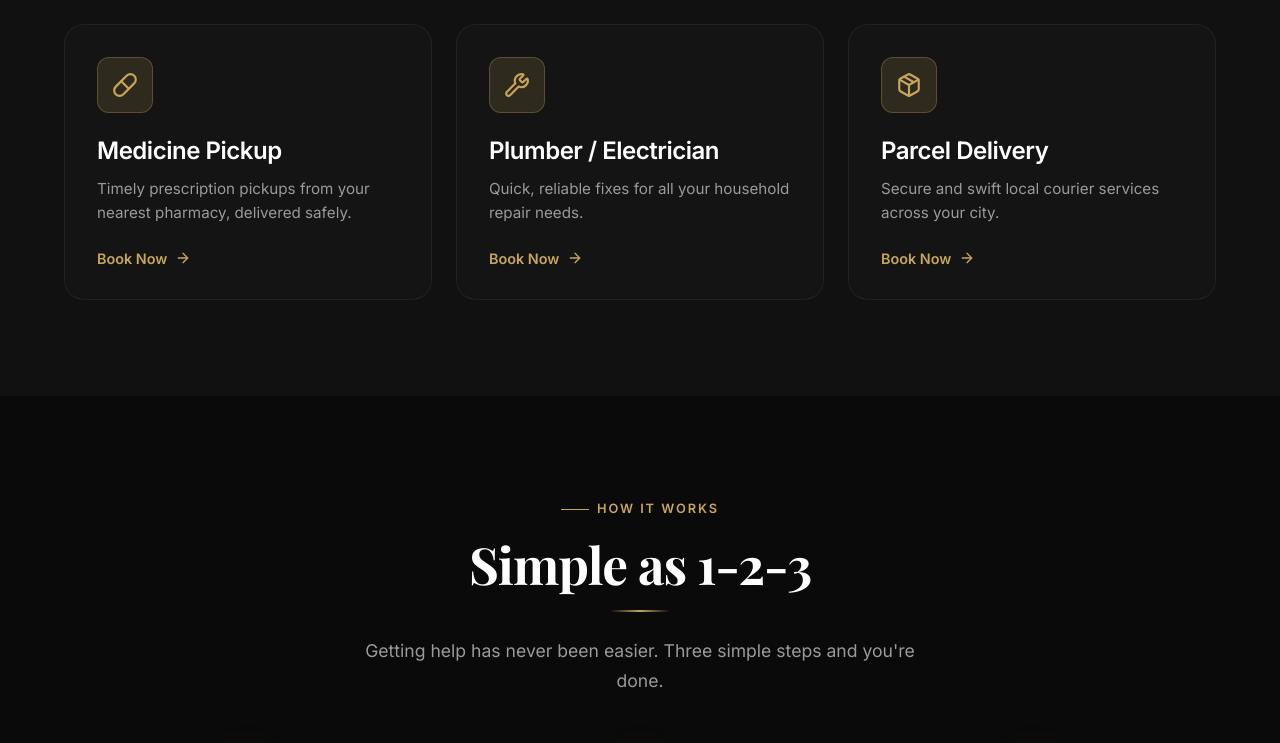
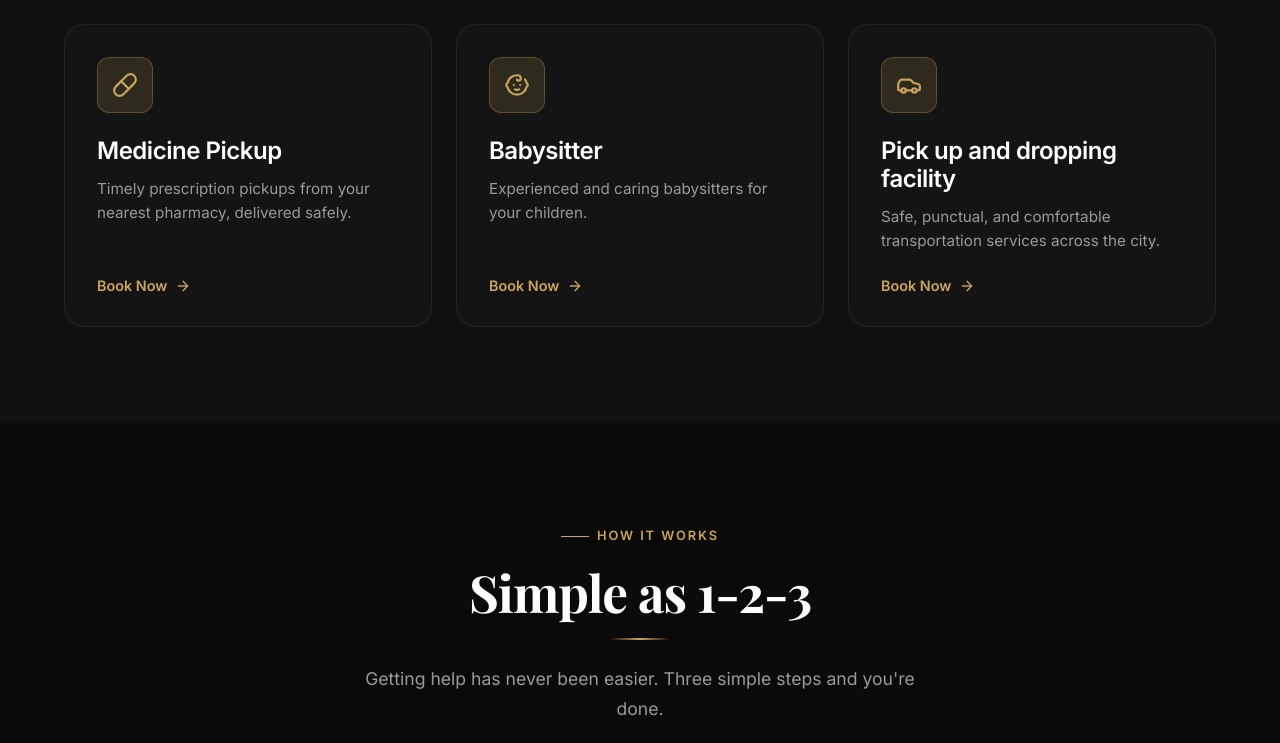
Before and after one commit to Akshat88658/Saathi, a React (Vite) app: page / in a window 1280 px wide. Shown: the part 1600-2343 px from the top of the page. Built offline with nearby package versions, Linux system fonts and the light colour scheme.

Commit message:
Replace Plumber and Parcel Delivery with Babysitter and Pick up and dropping facility

```diff
--- a/src/components/Services.tsx
+++ b/src/components/Services.tsx
@@ -1,12 +1,12 @@
-import { ShoppingBag, Dog, UserCheck, Pill, Wrench, Package, ArrowRight } from 'lucide-react';
+import { ShoppingBag, Dog, UserCheck, Pill, Baby, Car, ArrowRight } from 'lucide-react';
 
 const services = [
   { id: 1, title: 'Grocery Shopping', icon: ShoppingBag, desc: 'Fresh groceries picked and delivered to your doorstep by a trusted local.' },
   { id: 2, title: 'Dog Walking', icon: Dog, desc: 'Professional and caring walks for your furry friends, rain or shine.' },
   { id: 3, title: 'Elderly Care', icon: UserCheck, desc: 'Compassionate companionship and daily assistance for your loved ones.' },
   { id: 4, title: 'Medicine Pickup', icon: Pill, desc: 'Timely prescription pickups from your nearest pharmacy, delivered safely.' },
-  { id: 5, title: 'Plumber / Electrician', icon: Wrench, desc: 'Quick, reliable fixes for all your household repair needs.' },
-  { id: 6, title: 'Parcel Delivery', icon: Package, desc: 'Secure and swift local courier services across your city.' },
+  { id: 5, title: 'Babysitter', icon: Baby, desc: 'Experienced and caring babysitters for your children.' },
+  { id: 6, title: 'Pick up and dropping facility', icon: Car, desc: 'Safe, punctual, and comfortable transportation services across the city.' },
 ];
 
 const Services = () => {
--- a/src/components/Testimonials.tsx
+++ b/src/components/Testimonials.tsx
@@ -11,7 +11,7 @@ const testimonials = [
   {
     name: 'David Chen',
     role: 'Small Business Owner',
-    text: 'I needed a last-minute parcel delivery across town and Saathi matched me with someone in under 5 minutes. This is the future of local services.',
+    text: 'I needed a last-minute pick up and dropping facility across town and Saathi matched me with someone in under 5 minutes. This is the future of local services.',
     rating: 5,
     initial: 'D',
   },
```
